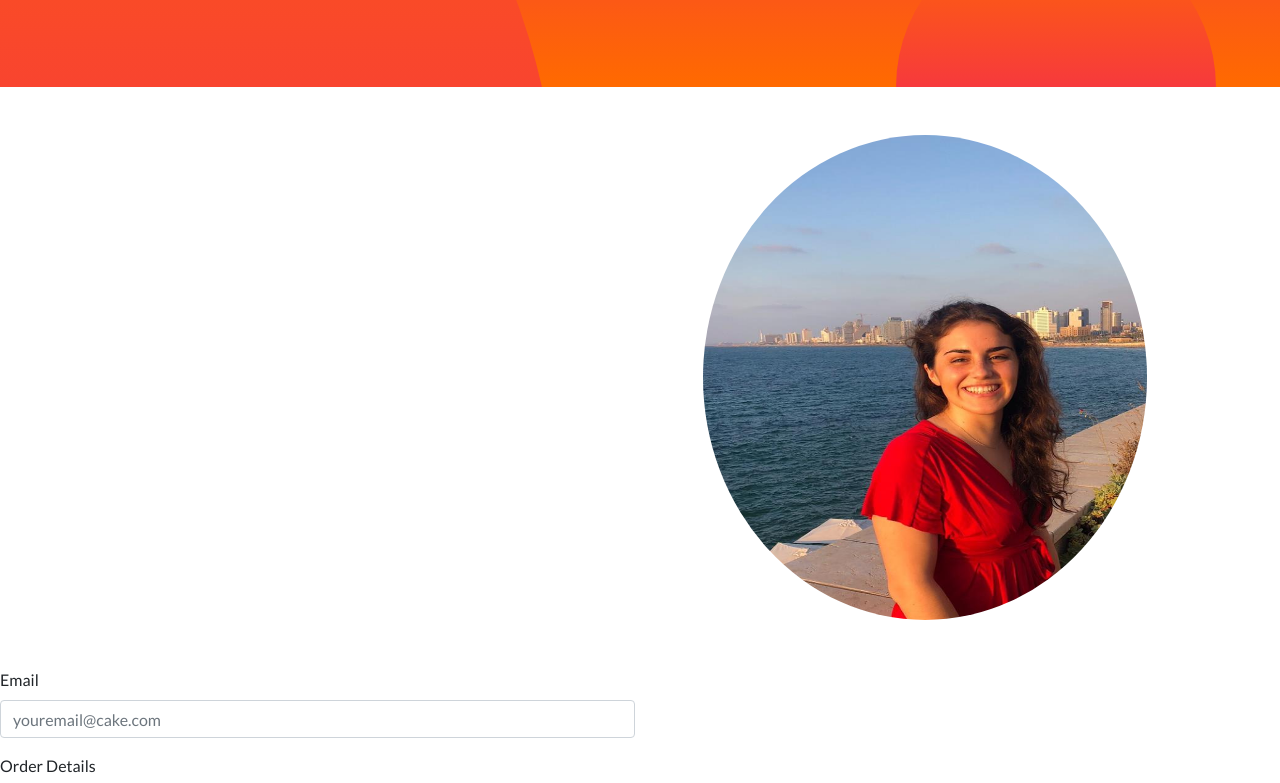
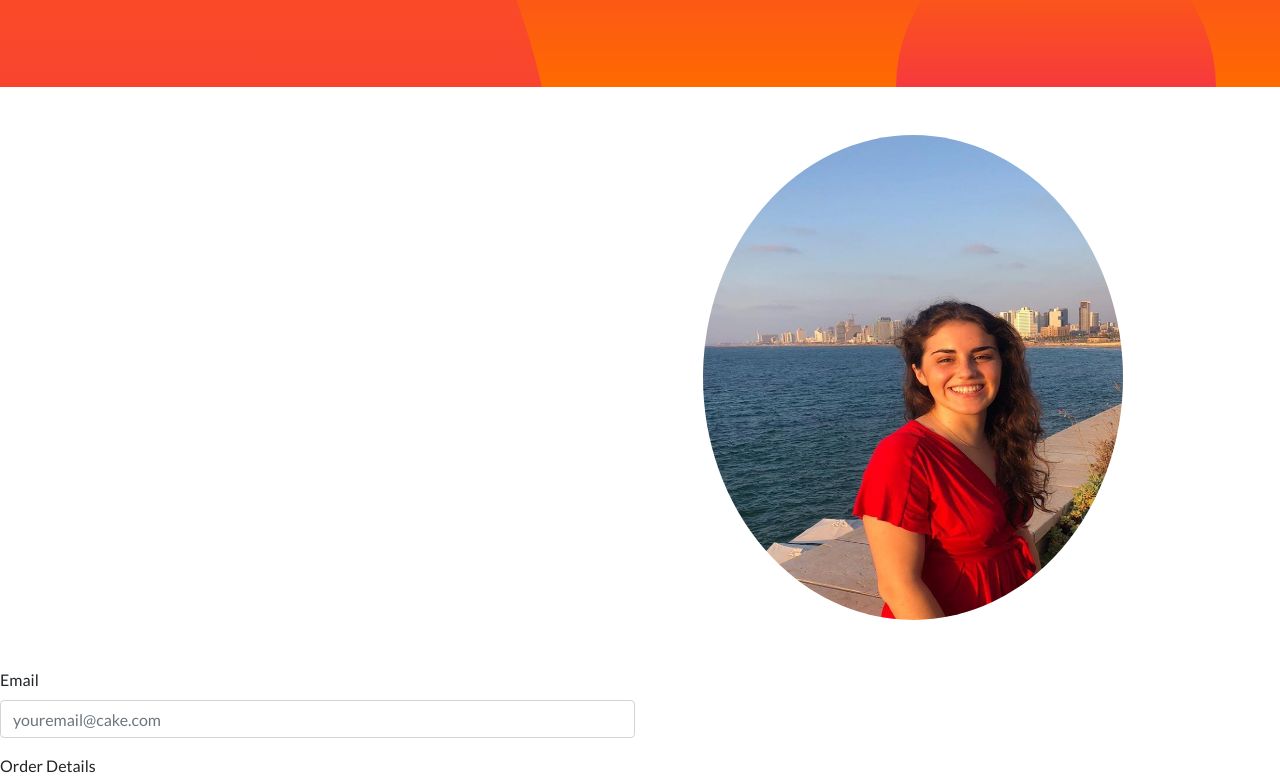
Before and after one commit to meganrl/group_project_cfg, a website: page contact.html in a window 1280 px wide. Shown: the part 403-1186 px from the top of the page. Drawn offline with Linux system fonts and the light colour scheme.

Commit message:
changing size pic

```diff
--- a/contact.html
+++ b/contact.html
@@ -61,7 +61,7 @@
       <div class="row align-items-center">
         <div class="col-lg-6 order-lg-2">
           <div class="p-5">
-            <img class="img-fluid rounded-circle" src="pics/anna israel.jpg" alt="anna pic" style=width:450px;height:485px;>
+            <img class="img-fluid rounded-circle" src="pics/anna israel.jpg" alt="anna pic" style=width:420px;height:485px;>
           </div>
         </div>
         <div class="col-lg-6 order-lg-1">
```
